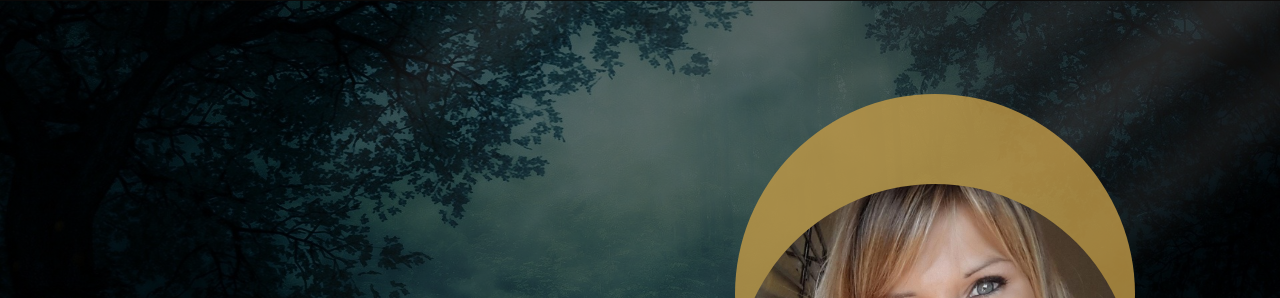
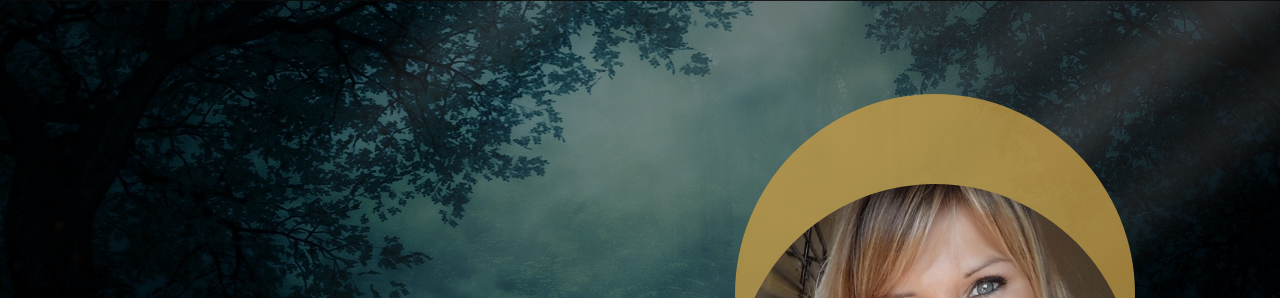
Before and after one commit to StormLx/aurelie-psy, a website built with Vite: page index.html in a window 1280 px wide. Shown: the part 71-369 px from the top of the page. Built offline with nearby package versions, Linux system fonts and the light colour scheme.

Commit message:
opacity reduced

```diff
--- a/src/style.scss
+++ b/src/style.scss
@@ -372,7 +372,7 @@ li, ul {
   right: 0;
   bottom: 0;
   left: 0;
-  background: linear-gradient(rgba(0, 0, 0, 0.6), rgba(0, 0, 0, 0.6)), url('hero.jpg');
+  background: linear-gradient(rgba(0, 0, 0, 0.5), rgba(0, 0, 0, 0.5)), url('hero.jpg');
   background-size: cover;
   z-index: -1;
 }
```
